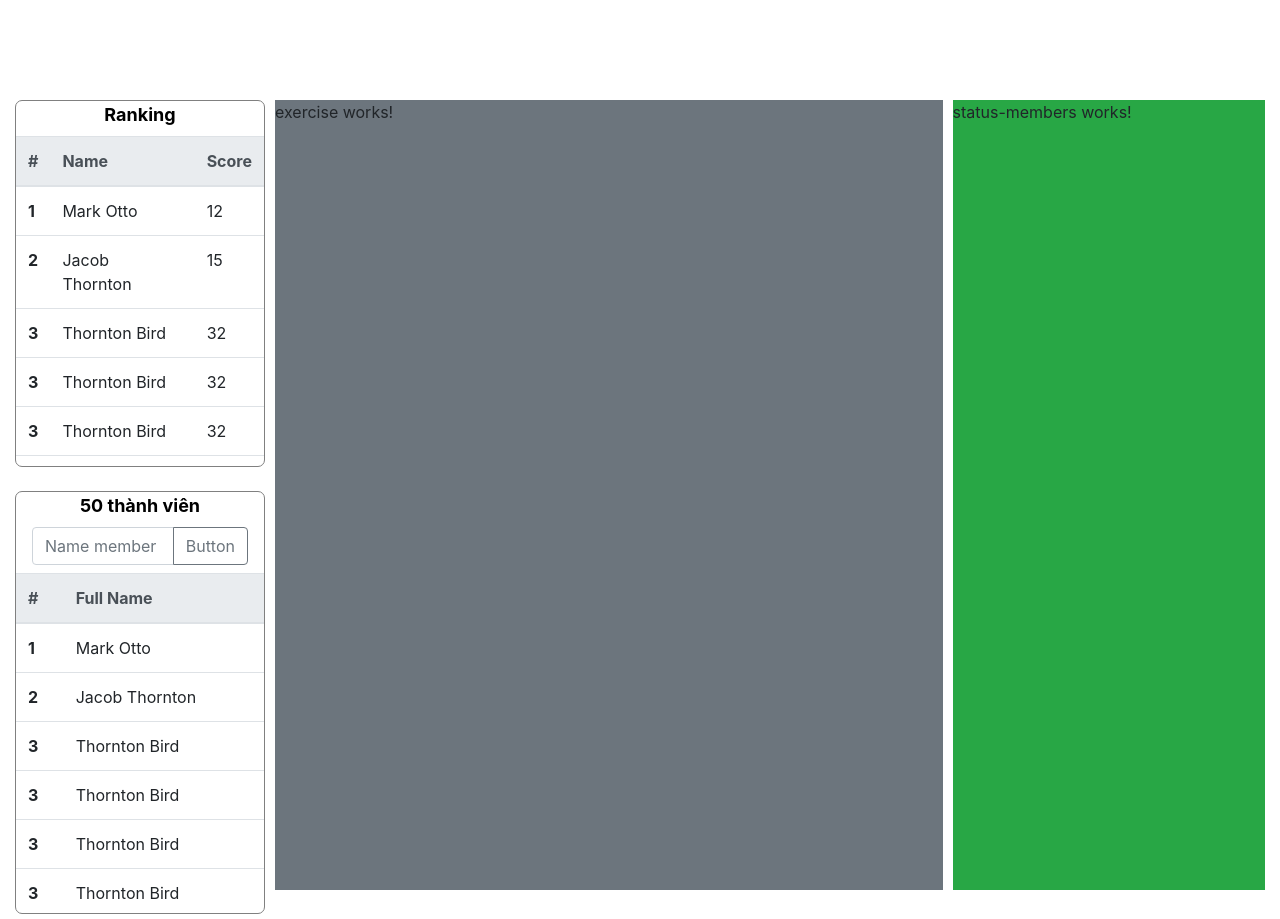
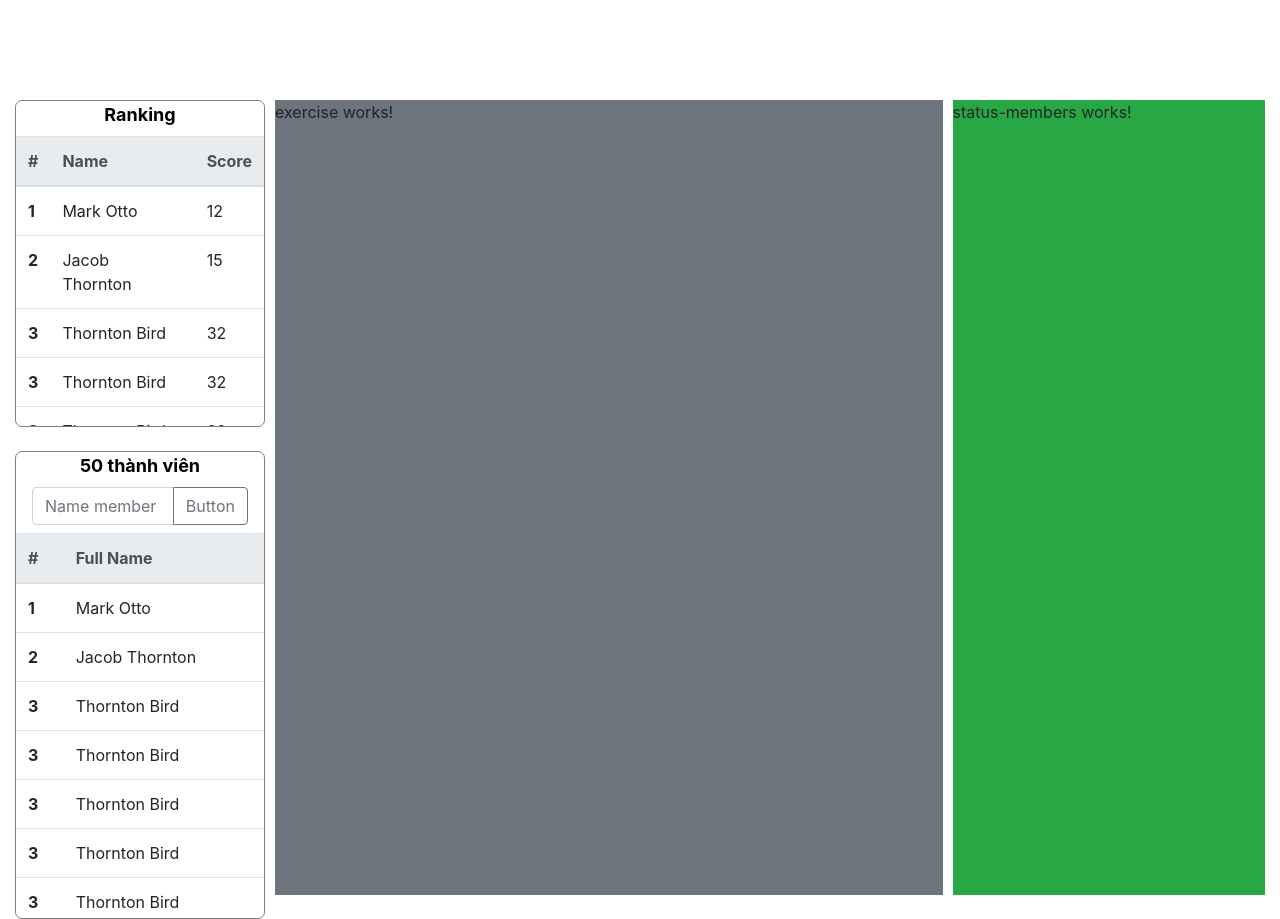
Before and after one commit to TienDat1999/eng-training, an Angular app: page /class in a window 1280 px wide. Built offline with nearby package versions, Linux system fonts and the light colour scheme.

Commit message:
[CLASS] fix css class

```diff
--- a/src/app/modules/user/components/class/class.component.scss
+++ b/src/app/modules/user/components/class/class.component.scss
@@ -14,13 +14,12 @@
       flex-direction: column;
       gap: 3%;
 
-      .ranking{
+      .ranking {
         flex: 0 0 40%;
-        //flex-basis: 400px;
-        //height: 40%;
       }
-      .member{
-        flex:0 0 52%;
+
+      .member {
+        flex: 0 0 57%;
       }
     }
   }
--- a/src/app/modules/user/components/class/member/member.component.scss
+++ b/src/app/modules/user/components/class/member/member.component.scss
@@ -12,7 +12,7 @@
     }
 
     .member-table {
-      max-height: 340px;
+      max-height: 385px;
       overflow: auto;
     }
   }
--- a/src/app/modules/user/components/class/ranking/ranking.component.scss
+++ b/src/app/modules/user/components/class/ranking/ranking.component.scss
@@ -13,7 +13,7 @@
 
     .ranking-table{
       overflow: auto;
-      max-height: 330px;
+      max-height: 290px;
       //max-height: 100%;
     }
   }
```
